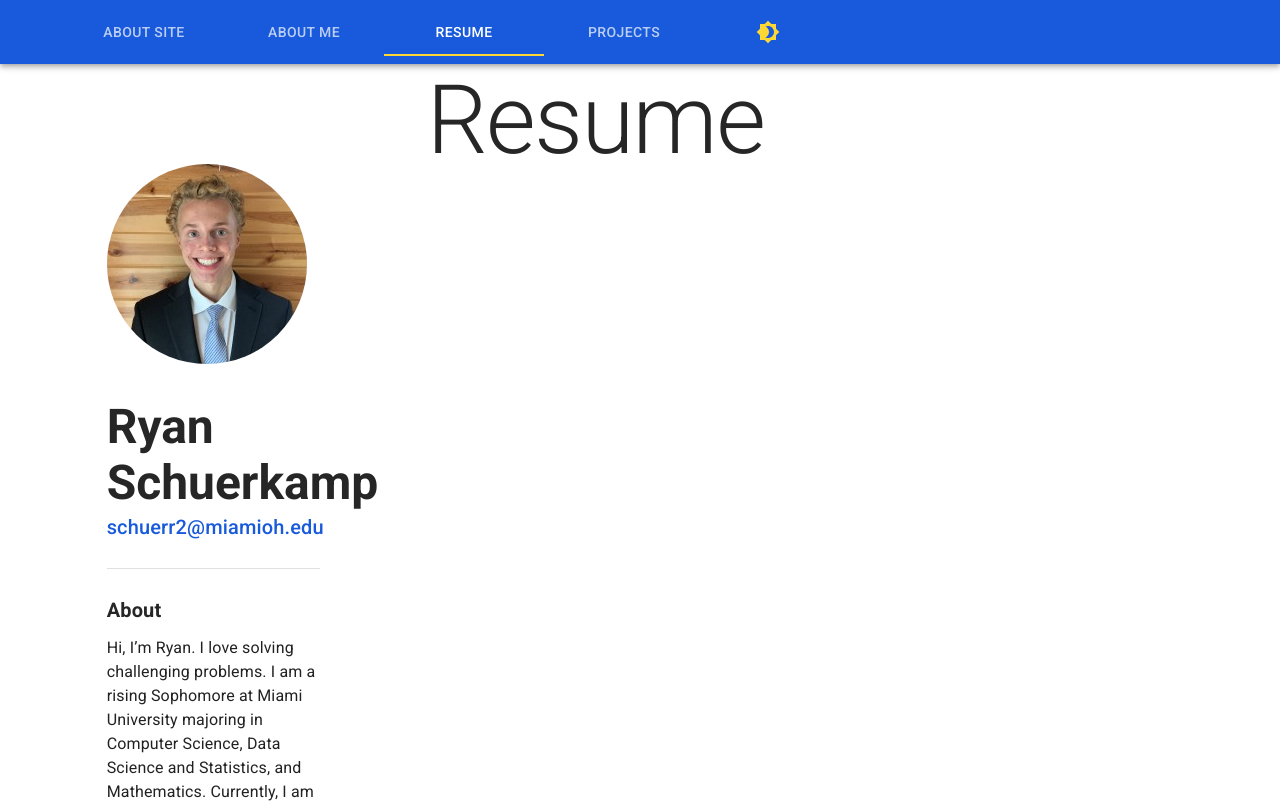
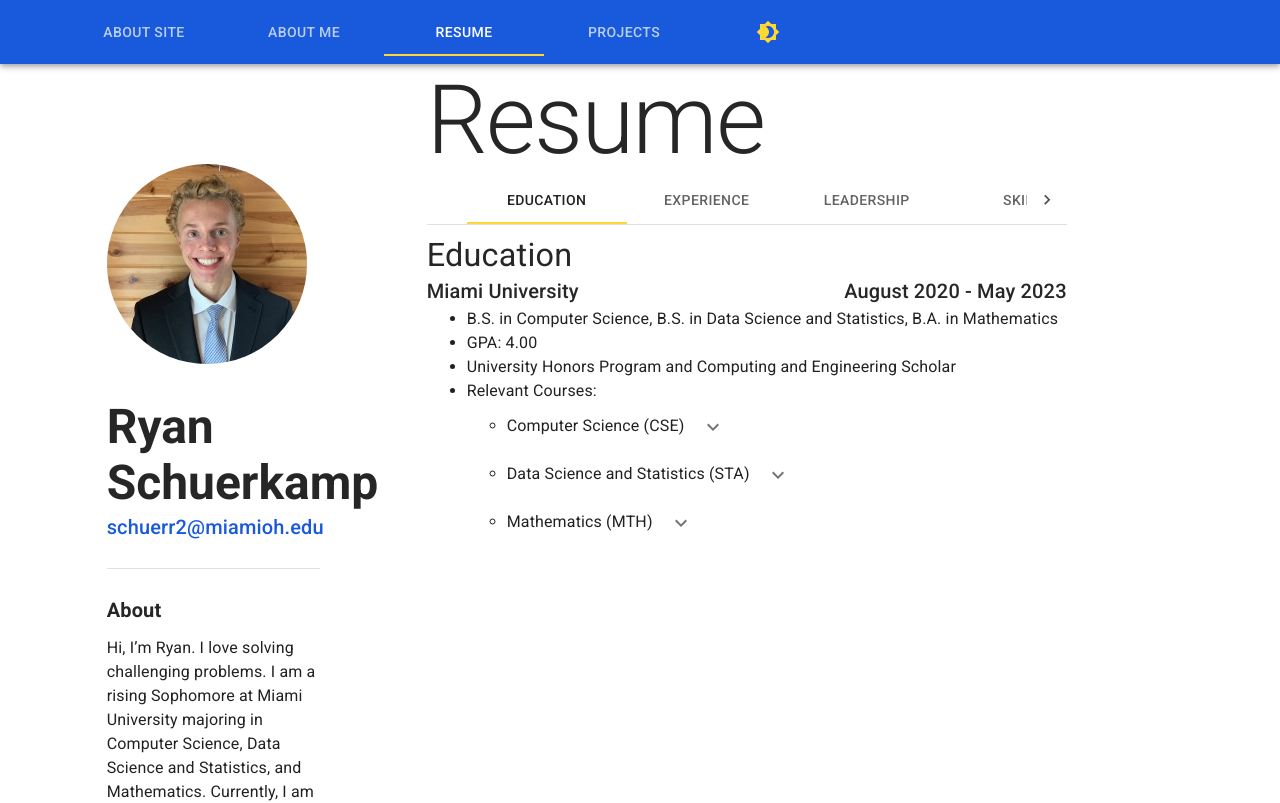
Before and after one commit to ryanschuerkamp/Personal_Website, a React (Create React App) app in the folder frontend/: page /resume in a window 1280 px wide. Shown: the top 803 px of the page. Built offline with nearby package versions, Linux system fonts and the light colour scheme.

Commit message:
Complete education section

```diff
--- a/frontend/src/components/App.js
+++ b/frontend/src/components/App.js
@@ -15,7 +15,7 @@
 
 import AboutSite from "./AboutSite";
 import AboutMe from "./aboutMe/AboutMe";
-import Resume from "./Resume";
+import Resume from "./resume/Resume";
 import Projects from "./Projects";
 import { lightTheme, darkTheme } from "./Themes";
 
--- a/frontend/src/components/Resume.js
+++ /dev/null
@@ -1,30 +0,0 @@
-import React from "react";
-import { Grid, Typography, Hidden } from "@material-ui/core";
-
-import Sidebar from "./sidebar/Sidebar";
-import Footer from "./Footer";
-
-const Resume = () => {
-  return (
-    <Grid container>
-      <Hidden mdDown={true}>
-        <Grid item xs={false} sm={4}>
-          <Sidebar resumePage={true} />
-        </Grid>
-      </Hidden>
-      <Grid item container xs={12} lg={8} direction="column">
-        <Grid item container>
-          <Grid item xs={2} sm={3} md={1} lg={false} />
-          <Grid item xs={10} sm={9} md={11} lg={12}>
-            <Typography variant="h1">Resume</Typography>
-          </Grid>
-        </Grid>
-        <Hidden lgUp={true}>
-          <Footer resumePage={true} />
-        </Hidden>
-      </Grid>
-    </Grid>
-  );
-};
-
-export default Resume;
--- /dev/null
+++ b/frontend/src/components/resume/Education.js
@@ -0,0 +1,193 @@
+import React from "react";
+import clsx from "clsx";
+import {
+  Grid,
+  Typography,
+  IconButton,
+  Collapse,
+  Link,
+} from "@material-ui/core";
+import { makeStyles } from "@material-ui/styles";
+import { ExpandMore } from "@material-ui/icons";
+
+const useStyles = makeStyles((theme) => ({
+  expand: {
+    transform: "rotate(0deg)",
+    marginLeft: "auto",
+    transition: theme.transitions.create("transform", {
+      duration: theme.transitions.duration.shortest,
+    }),
+  },
+  expandOpen: {
+    transform: "rotate(180deg)",
+  },
+}));
+
+const generateCourseList = (courses) => {
+  return courses.map((course) => {
+    return (
+      <li key={course[1]}>
+        <Link href={course[0]} target="_blank">
+          {course[1]}
+        </Link>
+      </li>
+    );
+  });
+};
+
+const generateExpandButton = (
+  classes,
+  handleExpandClick,
+  type,
+  expanded,
+  list
+) => {
+  return (
+    <>
+      <IconButton
+        onClick={() => handleExpandClick(type)}
+        className={clsx(classes.expand, {
+          [classes.expandOpen]: expanded,
+        })}
+      >
+        <ExpandMore />
+      </IconButton>
+      <Collapse in={expanded} timeout="auto">
+        <ul>{list}</ul>
+      </Collapse>
+    </>
+  );
+};
+
+const Education = () => {
+  const classes = useStyles();
+  const [cseExpanded, setCSEExpanded] = React.useState(false);
+  const [staExpanded, setSTAExpanded] = React.useState(false);
+  const [mthExpanded, setMTHExpanded] = React.useState(false);
+
+  const handleExpandClick = (type) => {
+    if (type === "CSE") {
+      setCSEExpanded(!cseExpanded);
+    } else if (type === "STA") {
+      setSTAExpanded(!staExpanded);
+    } else if (type === "MTH") {
+      setMTHExpanded(!mthExpanded);
+    }
+  };
+
+  const cseList = generateCourseList([
+    [
+      "https://www.miamioh.edu/cec/academics/departments/cse/academics/course-descriptions/cse-620/index.html",
+      "620C Network Analysis and Modeling",
+    ],
+    [
+      "https://www.miamioh.edu/cec/academics/departments/cse/academics/course-descriptions/cse-385/index.html",
+      "385 Database Systems",
+    ],
+    [
+      "https://www.miamioh.edu/cec/academics/departments/cse/academics/course-descriptions/cse-383/index.html",
+      "383 Web Application Programming",
+    ],
+    [
+      "https://www.miamioh.edu/cec/academics/departments/cse/academics/course-descriptions/cse-374/index.html",
+      "374 Algorithms I",
+    ],
+    [
+      "https://www.miamioh.edu/cec/academics/departments/cse/academics/course-descriptions/cse-278/index.html",
+      "278 Systems I",
+    ],
+    [
+      "https://www.miamioh.edu/cec/academics/departments/cse/academics/course-descriptions/cse-274/index.html",
+      "274 Data Abstractions & Structures",
+    ],
+    [
+      "https://www.miamioh.edu/cec/academics/departments/cse/academics/course-descriptions/cse-271/index.html",
+      "271 Object-Oriented Programming",
+    ],
+  ]);
+
+  const staList = generateCourseList([
+    ["https://bulletin.miamioh.edu/search/?P=STA%20401", "401 Probability"],
+    [
+      "https://bulletin.miamioh.edu/search/?P=STA%20363",
+      "363 Introduction to Statistical Modeling",
+    ],
+  ]);
+
+  const mthList = generateCourseList([
+    ["https://bulletin.miamioh.edu/search/?P=MTH%20432", "432 Optimization"],
+    [
+      "https://bulletin.miamioh.edu/search/?P=MTH%20331",
+      "331 Proof: Introduction to Higher Mathematics",
+    ],
+    ["https://bulletin.miamioh.edu/search/?P=MTH%20252", "252 Calculus III"],
+    [
+      "https://bulletin.miamioh.edu/search/?P=MTH%20231",
+      "231 Elements of Discrete Mathematics",
+    ],
+    [
+      "https://bulletin.miamioh.edu/search/?P=MTH%20222",
+      "222 Introduction to Linear Algebra",
+    ],
+  ]);
+
+  const cseButton = generateExpandButton(
+    classes,
+    handleExpandClick,
+    "CSE",
+    cseExpanded,
+    cseList
+  );
+
+  const staButton = generateExpandButton(
+    classes,
+    handleExpandClick,
+    "STA",
+    staExpanded,
+    staList
+  );
+
+  const mthButton = generateExpandButton(
+    classes,
+    handleExpandClick,
+    "MTH",
+    mthExpanded,
+    mthList
+  );
+
+  return (
+    <Grid item container xs={12}>
+      <Typography style={{ marginTop: 10 }} variant="h4">
+        Education
+      </Typography>
+      <Grid item container justifyContent="space-between">
+        <Typography variant="h6">Miami University</Typography>
+        <Typography variant="h6">August 2020 - May 2023</Typography>
+      </Grid>
+      <Typography component="div" variant="body1">
+        <ul>
+          <li>
+            B.S. in Computer Science, B.S. in Data Science and Statistics, B.A.
+            in Mathematics
+          </li>
+          <li>GPA: 4.00</li>
+          <li>
+            University Honors Program and Computing and Engineering Scholar
+          </li>
+          <li>Relevant Courses:</li>
+          <ul>
+            <li>Computer Science (CSE) {cseButton}</li>
+          </ul>
+          <ul>
+            <li>Data Science and Statistics (STA) {staButton}</li>
+          </ul>
+          <ul>
+            <li>Mathematics (MTH) {mthButton}</li>
+          </ul>
+        </ul>
+      </Typography>
+    </Grid>
+  );
+};
+
+export default Education;
--- /dev/null
+++ b/frontend/src/components/resume/Resume.js
@@ -0,0 +1,69 @@
+import React from "react";
+import {
+  Grid,
+  Typography,
+  Hidden,
+  Divider,
+  Tabs,
+  Tab,
+  Link,
+} from "@material-ui/core";
+
+import Sidebar from "../sidebar/Sidebar";
+import Footer from "../Footer";
+import Education from "./Education";
+
+const Resume = () => {
+  return (
+    <Grid container>
+      <Hidden mdDown={true}>
+        <Grid item xs={false} sm={4}>
+          <Sidebar resumePage={true} />
+        </Grid>
+      </Hidden>
+      <Grid item container xs={12} lg={6} direction="column">
+        <Grid item container>
+          <Grid item xs={1} lg={false} />
+          <Grid item xs={10} lg={12}>
+            <Typography variant="h1">Resume</Typography>
+            <Tabs variant="scrollable" scrollButtons="on" value="/">
+              <Tab label="Education" value="/" component={Link} to="/" />
+              <Tab
+                label="Experience"
+                value="/about"
+                component={Link}
+                to="/about"
+              />
+              <Tab
+                label="Leadership"
+                value="/resume"
+                component={Link}
+                to="/resume"
+              />
+              <Tab
+                label="Skills"
+                value="/projects"
+                component={Link}
+                to="/projects"
+              />
+              <Tab
+                label="Honors and Awards"
+                value="/projects"
+                component={Link}
+                to="/projects"
+              />
+            </Tabs>
+            <Divider />
+            <Education />
+          </Grid>
+        </Grid>
+        <Hidden lgUp={true}>
+          <Footer resumePage={true} />
+        </Hidden>
+      </Grid>
+      <Grid item xs={1} lg={2} />
+    </Grid>
+  );
+};
+
+export default Resume;
```
